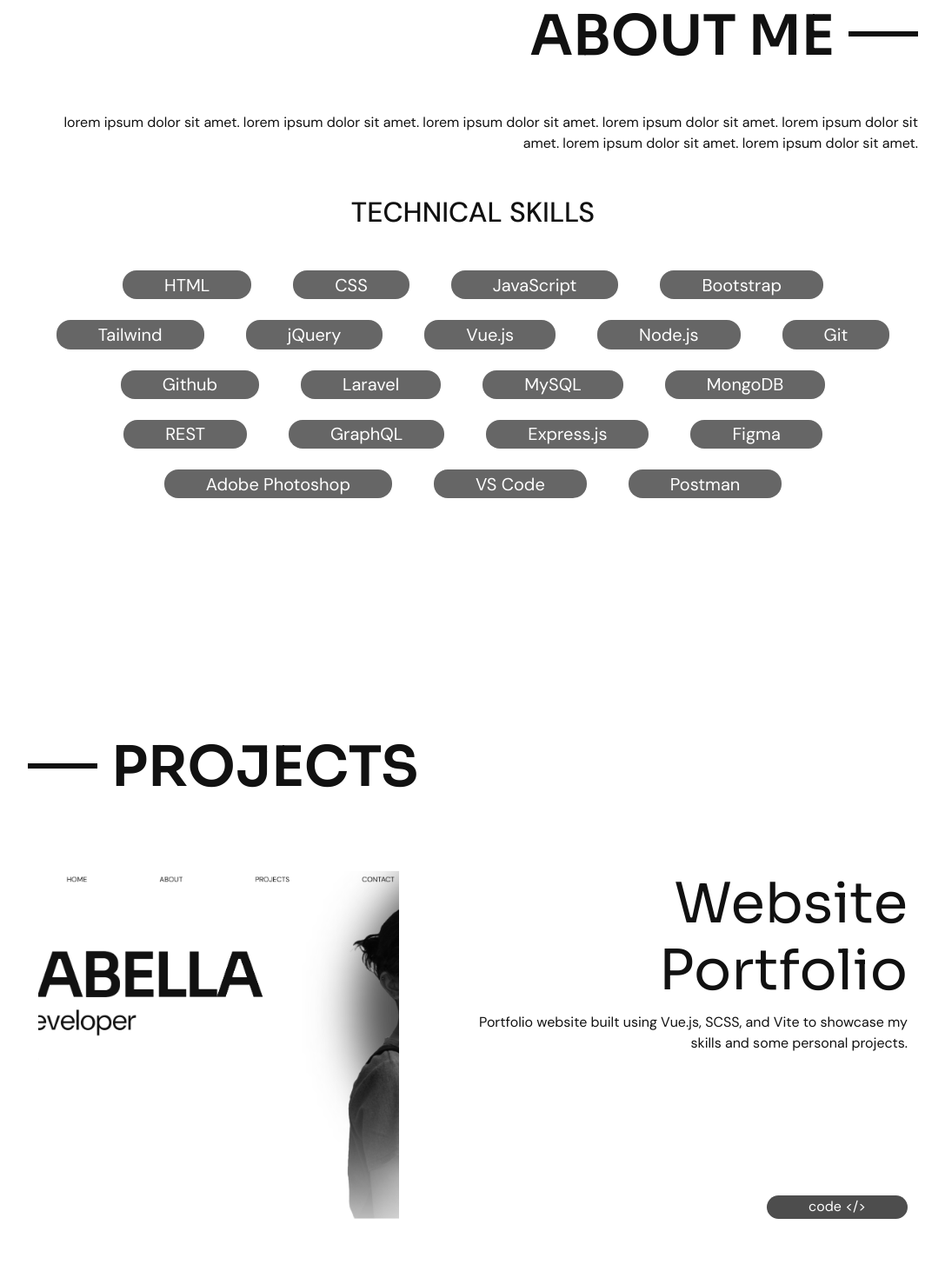
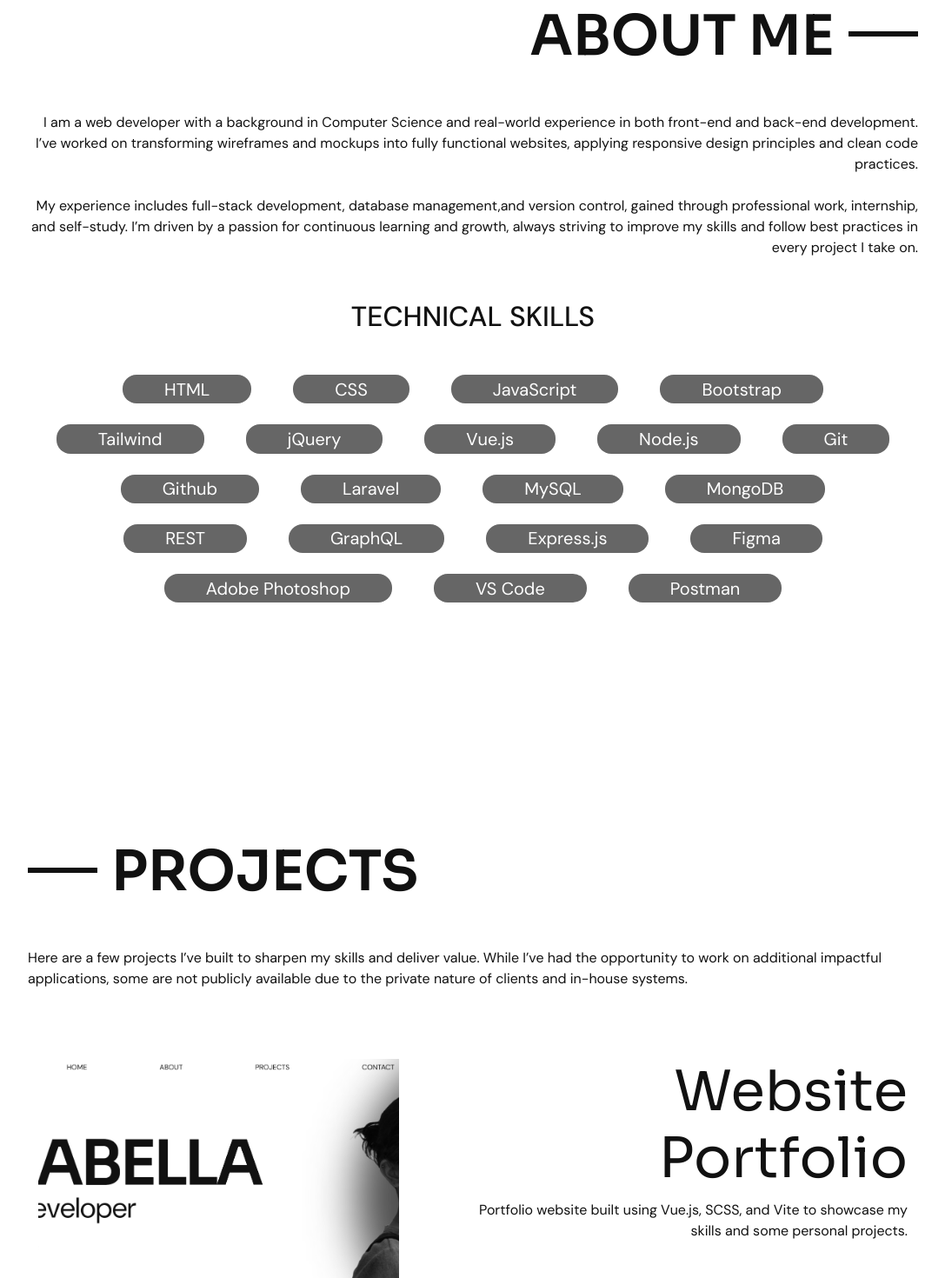
Before and after one commit to ArabellaJordan/Portfolio-v2, a Vue app: page / in a window 1280 px wide. Shown: the part 1020-2490 px from the top of the page at 87% size, without its empty margins (96-1183 px from the left). Built offline with nearby package versions, Linux system fonts and the light colour scheme.

Commit message:
update lorem ipsums

```diff
--- a/src/views/Landing.vue
+++ b/src/views/Landing.vue
@@ -8,7 +8,12 @@
             <h1 class="text-uppercase">Arabella</h1>
             <h2>Web Developer</h2>
           </div>
-          <p class="mt-5 mb-0">lorem ipsum dolor sit amet</p>
+          <p class="mt-5 mb-0">
+            Focused on progress, passionate about development,<br />
+            and ready to bring value to every project.
+          </p>
+          <!-- <p class="mt-5 mb-0">Empowering Ideas Through Code.</p>
+          <p class="mt-5 mb-0">Eager to Learn. Passionate to Build.</p> -->
           <div class="d-flex gap-5 mt-3">
             <icon :icon="['fab', 'github']" size="xl" />
             <icon :icon="['fab', 'linkedin']" size="xl" />
@@ -54,9 +59,16 @@
         </h3>
 
         <p class="section__description text-end my-5">
-          lorem ipsum dolor sit amet. lorem ipsum dolor sit amet. lorem ipsum
-          dolor sit amet. lorem ipsum dolor sit amet. lorem ipsum dolor sit
-          amet. lorem ipsum dolor sit amet. lorem ipsum dolor sit amet.
+          I am a web developer with a background in Computer Science and
+          real-world experience in both front-end and back-end development. I’ve
+          worked on transforming wireframes and mockups into fully functional
+          websites, applying responsive design principles and clean code
+          practices. <br />
+          <br />My experience includes full-stack development, database
+          management,and version control, gained through professional work,
+          internship, and self-study. I’m driven by a passion for continuous
+          learning and growth, always striving to improve my skills and follow
+          best practices in every project I take on.
         </p>
 
         <h4 class="text-center text-uppercase fs-2">technical skills</h4>
@@ -93,6 +105,12 @@
         <h3 class="section__title section__title--left text-uppercase">
           projects
         </h3>
+        <p class="section__description my-5">
+          Here are a few projects I’ve built to sharpen my skills and deliver
+          value. While I’ve had the opportunity to work on additional impactful
+          applications, some are not publicly available due to the private
+          nature of clients and in-house systems.
+        </p>
 
         <div class="mt-5">
           <div v-for="project in projects">
@@ -168,7 +186,7 @@ const projects = [
     image: "../assets/images/clinic.png",
     title: "Appointment Scheduling and Patient Record System",
     description:
-      "A web application developed for a dental clinic using the TALL stack (Tailwind CSS, Alpine.js, Laravel, and Livewire).",
+      "A capstone web application developed for a dental clinic using the TALL stack (Tailwind CSS, Alpine.js, Laravel, and Livewire). Built to manage appointment scheduling and patient records efficiently.",
     // codeLink: "https://github.com/ArabellaJordan/Dental-Clinic",
     // projectLink: "https://dental-clinic-main-lkgzmx.laravel.cloud/",
   },
```
Also changed, not shown: src/assets/images/clinic.png.
